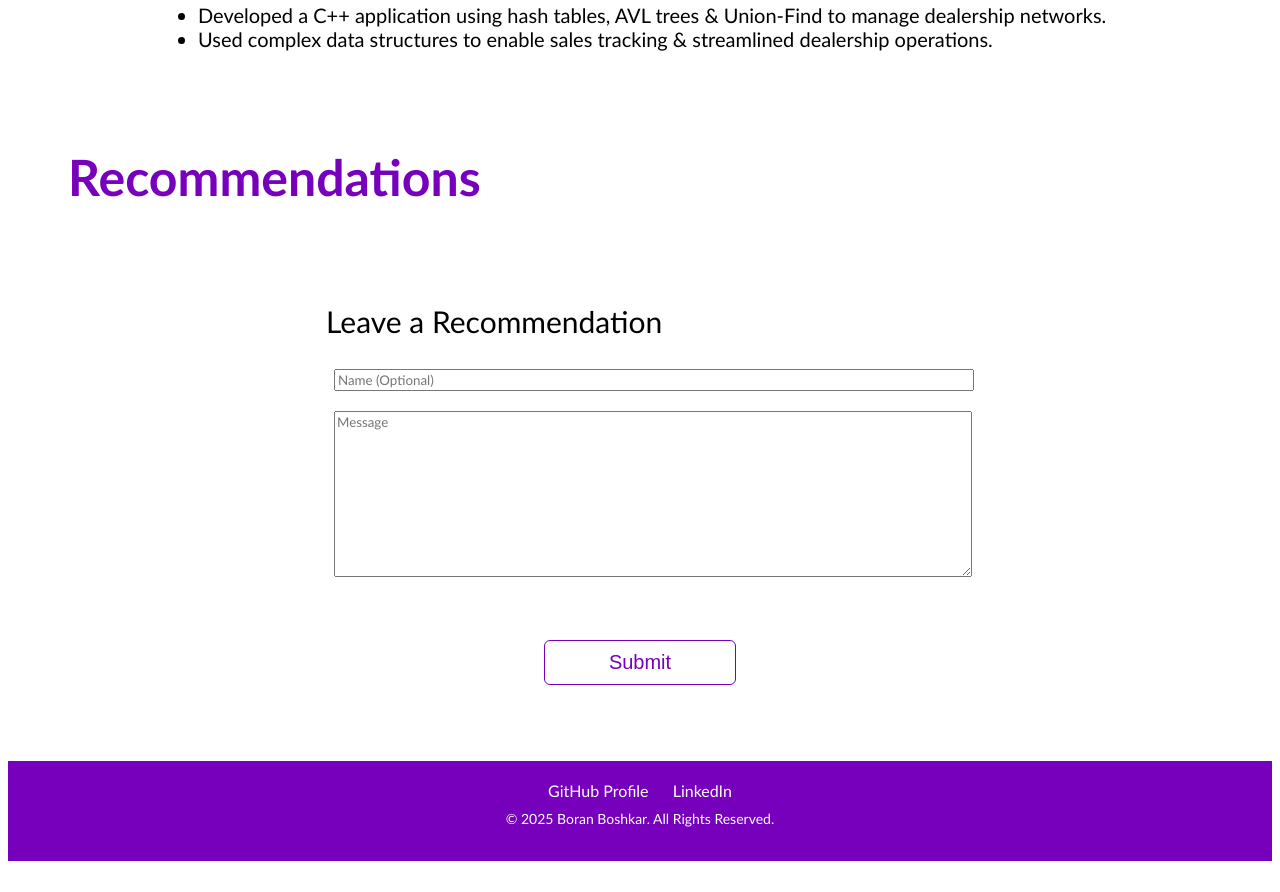
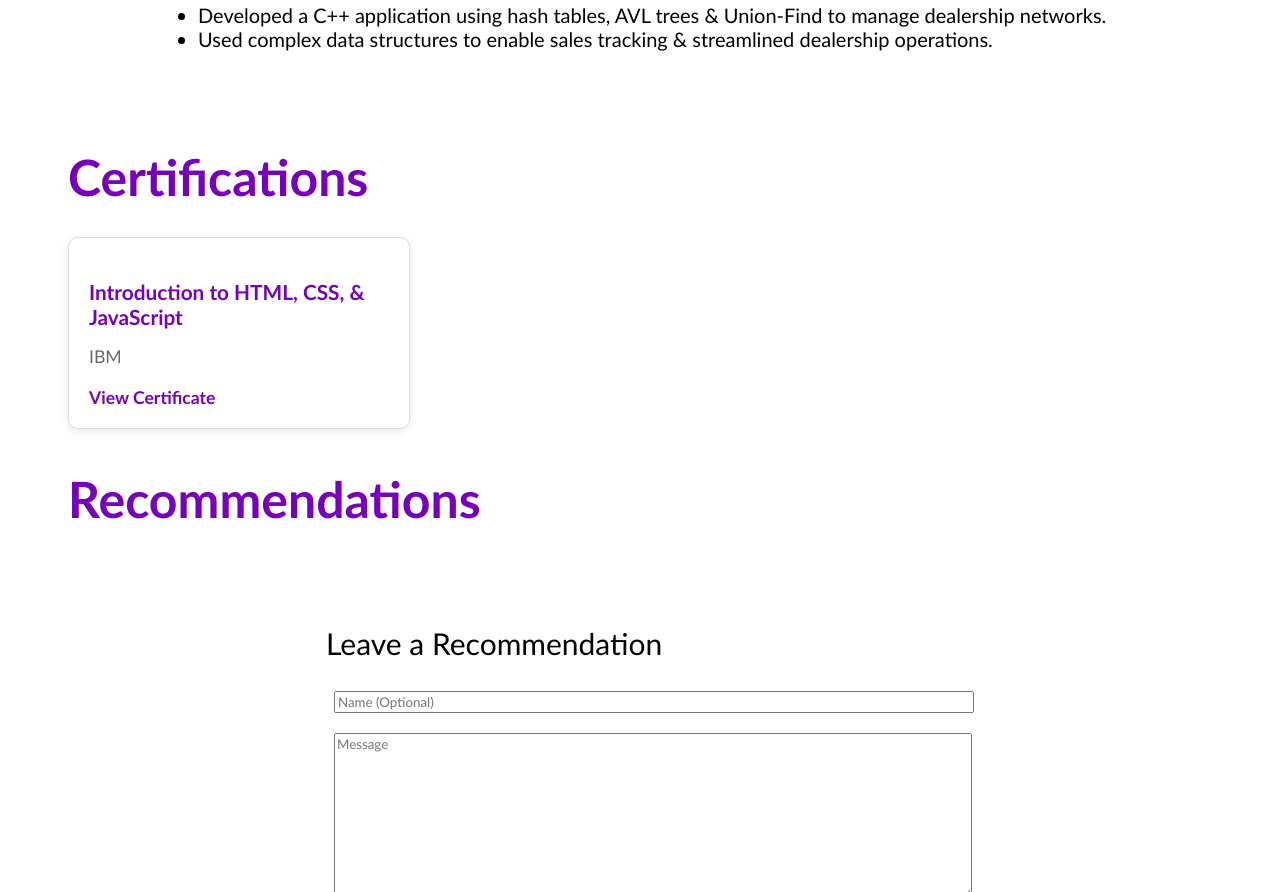
Before and after one commit to boranboshkar/Boran-Boshkar-portfolio, a plain HTML site: page index.html in a window 1280 px wide. Shown: the part 1908-2800 px from the top of the page. Before the commit the page ends 2777 px from the top, so only its background shows below. Drawn offline with Linux system fonts and the light colour scheme.

Commit message:
add the certification section

```diff
--- a/index.html
+++ b/index.html
@@ -26,6 +26,7 @@
           <a class="topmenu" href="#about-me">About Me</a>
           <a class="topmenu" href="#skills">Skills</a>
           <a class="topmenu" href="#projects">Projects</a>
+          <a class="topmenu" href="#certifications">Certifications</a>
           <a class="topmenu" href="#recommendations">Recommendations</a>
 
         </div>
@@ -148,6 +149,20 @@
     </section>
     <div style="clear:both;"></div>
 
+    <!-- Ceritifications -->
+    <section id="certifications">
+      <h2>Certifications</h2>
+      <div style="clear:both;"></div>
+      <div class="certification-list">
+        <div class="certification-card">
+          <h3>Introduction to HTML, CSS, & JavaScript</h3>
+          <p>IBM</p>
+          <a href="html_finalprojimages/certificate_1.pdf" target="_blank">View Certificate</a>
+        </div>
+
+      </div>
+    </section>
+
     <!-- Recommendations -->
     <section id="recommendations">
       <h2>Recommendations</h2>
--- a/style.css
+++ b/style.css
@@ -388,3 +388,78 @@ footer p {
   font-size: 14px;
   margin-top: 10px;
 }
+
+
+/* Certifications Section */
+#certifications {
+  margin-top: 40px;
+  padding: 0 60px; /* Same padding as the "Projects" section */
+}
+
+#certifications h2 {
+  text-align: center; /* Center the header */
+  font-size: 50px; /* Same font size as the other section headers */
+  color: #7600bc; /* Purple color for consistency */
+  margin: 0;
+}
+
+.certification-list {
+  display: flex;
+  flex-wrap: wrap;
+  gap: 30px; /* Same gap as the "Projects" section */
+  justify-content: flex-start;
+  margin-top: 30px; /* Space above the cards */
+}
+
+.certification-card {
+  background-color: #fff;
+  border: 1px solid #ddd; /* Subtle border like the project cards */
+  border-radius: 10px;
+  padding: 20px;
+  width: 100%;
+  max-width: 300px; /* Match the max-width of the project cards */
+  box-shadow: 0 2px 8px rgba(0, 0, 0, 0.1); /* Light shadow */
+  transition: transform 0.3s, box-shadow 0.3s; /* Smooth transition for hover */
+}
+
+.certification-card:hover {
+  transform: translateY(-5px); /* Slight hover effect */
+  box-shadow: 0 4px 12px rgba(0, 0, 0, 0.1); /* Darker shadow on hover */
+}
+
+.certification-card h3 {
+  font-size: 1.3em; /* Font size for the certification title */
+  color: #7600bc; /* Purple color for consistency */
+  font-weight: bold;
+  margin-bottom: 15px;
+}
+
+.certification-card p {
+  font-size: 1.1em;
+  color: #666; /* Gray color for the description */
+  margin-bottom: 10px;
+}
+
+.certification-card a {
+  color: #7600bc; /* Purple color for the link */
+  font-weight: bold;
+  font-size: 1.1em;
+  text-decoration: none;
+  margin-top: 10px;
+  display: inline-block;
+}
+
+.certification-card a:hover {
+  text-decoration: underline; /* Underline on hover */
+}
+
+@media screen and (max-width: 768px) {
+  #certifications {
+    padding: 20px; /* Adjust padding for smaller screens */
+  }
+
+  .certification-card {
+    width: 100%; /* Full width on small screens */
+    max-width: none; /* Remove max-width for mobile */
+  }
+}
```
Also changed, not shown: 1 other file.
